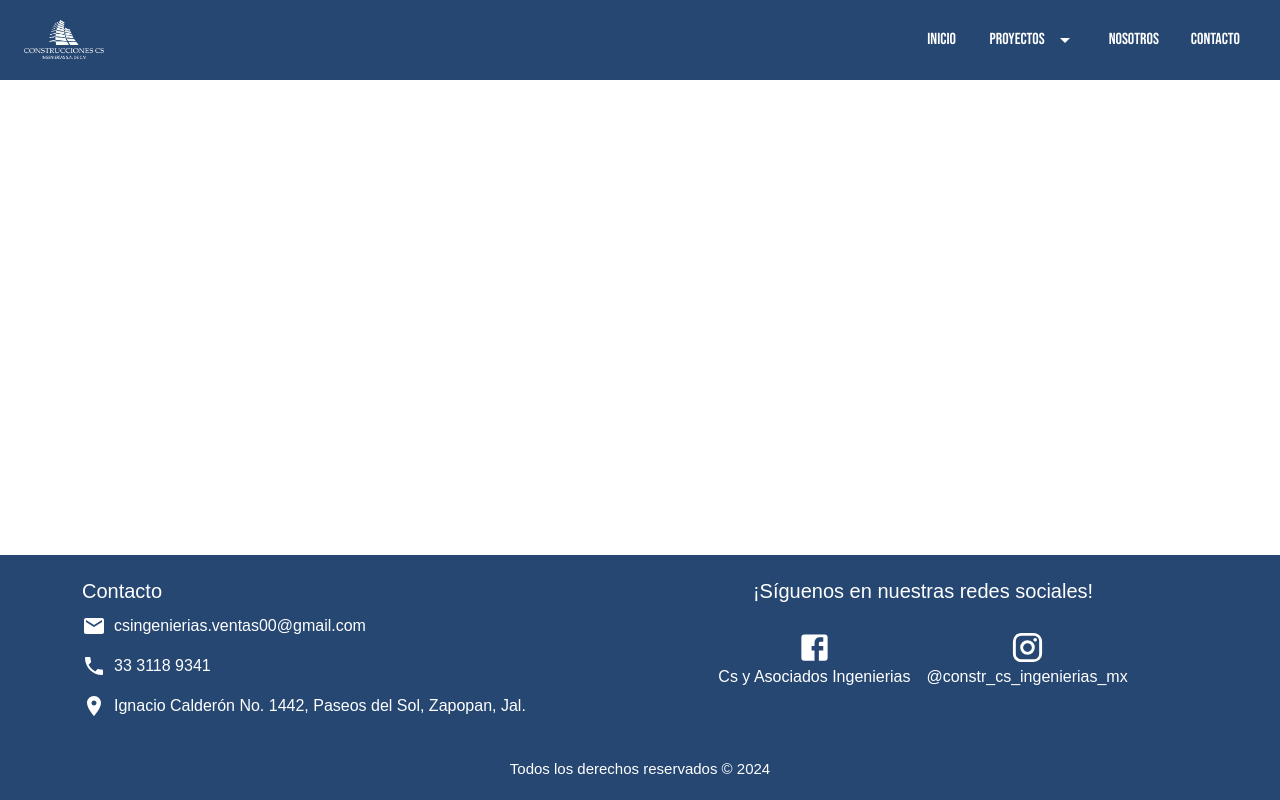
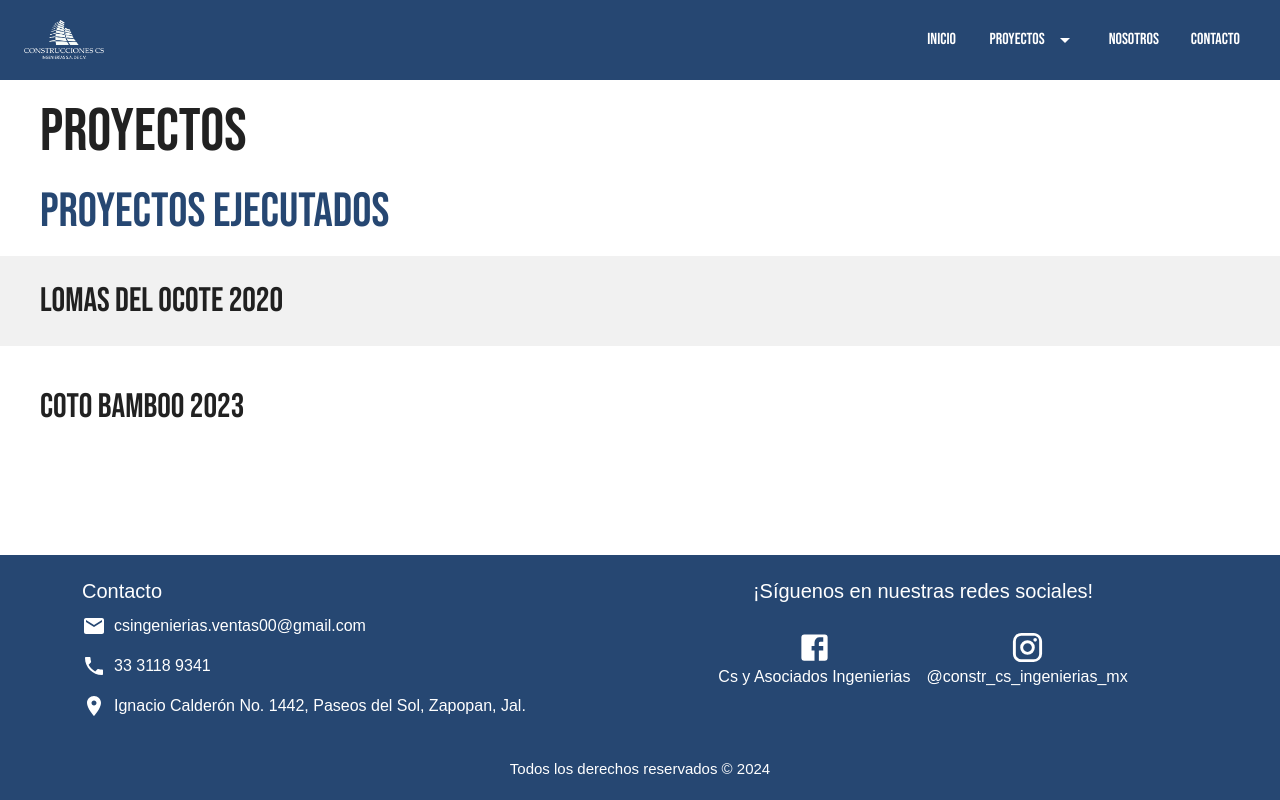
Before and after one commit to Oscar009/csingenierias, a Next.js app: page /projects/completed in a window 1280 px wide. Built offline with nearby package versions, Linux system fonts and the light colour scheme.

Commit message:
Added animations

```diff
--- a/app/(screens)/contact/CustomForm.tsx
+++ b/app/(screens)/contact/CustomForm.tsx
@@ -5,6 +5,7 @@ import { TextField, Button, Typography, Grid2 } from "@mui/material";
 import * as yup from "yup";
 import { yupResolver } from "@hookform/resolvers/yup";
 import { sendEmail } from "./services/emailService";
+import AnimatedText from "@/app/components/Animated/AnimatedText";
 
 // Definir los tipos de datos del formulario
 interface IFormInput {
@@ -73,6 +74,7 @@ const CustomForm: React.FC = () => {
   }, []);
 
   return (
+    <AnimatedText direction="right">
       <form onSubmit={handleSubmit(onSubmit)}>
         <Grid2 container spacing={2}>
           {/* Campo de Nombre */}
@@ -165,6 +167,7 @@ const CustomForm: React.FC = () => {
           )}
         </Grid2>
       </form>
+    </AnimatedText>
   );
 };
 
--- a/app/(screens)/contact/WhatsappMessage.tsx
+++ b/app/(screens)/contact/WhatsappMessage.tsx
@@ -2,6 +2,7 @@
 import { Box, Button } from '@mui/material'
 import React from 'react'
 import WhatsAppIcon from '@mui/icons-material/WhatsApp';
+import AnimatedText from '@/app/components/Animated/AnimatedText';
 
 export const WhatsappMessage = () => {
   const handleSendMessage = () => {
@@ -18,6 +19,7 @@ export const WhatsappMessage = () => {
   };
 
   return (
+    <AnimatedText direction="right">
       <Box
         sx={{
           display: 'flex',
@@ -47,5 +49,6 @@ export const WhatsappMessage = () => {
           Enviar Mensaje
         </Button>
       </Box>
+    </AnimatedText>
   );
 }
--- a/app/(screens)/contact/page.tsx
+++ b/app/(screens)/contact/page.tsx
@@ -5,6 +5,7 @@ import React from 'react'
 import CustomForm from './CustomForm'
 import { WhatsappMessage } from './WhatsappMessage'
 import TelegramIcon from '@mui/icons-material/Telegram';
+import AnimatedText from '@/app/components/Animated/AnimatedText'
 
 const ContactPage = () => {
   return (
@@ -12,7 +13,9 @@ const ContactPage = () => {
       <Grid2 size={{ xs: 12, sm: 12, md: 12 }}>
         <Box display={"flex"} alignItems={"center"}>
           <CustomTitle label={"Contacto"} />
-          <TelegramIcon sx={{ fontSize: 50 }} />
+          <AnimatedText direction="right">
+            <TelegramIcon sx={{ fontSize: 50 }} />
+          </AnimatedText>
         </Box>
         <CustomDivider />
       </Grid2>
--- a/app/(screens)/home/photos/cover.ts
+++ b/app/(screens)/home/photos/cover.ts
@@ -2,7 +2,7 @@ export const coverPhotos = [
   {
     src: '/assets/images/cover/P1.jpg',
     altText: '',
-    caption: 'Hacemos que te sientas como en casa 🏠',
+    caption: '',
   },
   {
     src: '/assets/images/cover/P2.jpg',
--- a/app/(screens)/projects/completed/page.tsx
+++ b/app/(screens)/projects/completed/page.tsx
@@ -1,8 +1,61 @@
+import AnimatedText from '@/app/components/Animated/AnimatedText'
+import { CustomSubTitle } from '@/app/components/Titles/CustomSubTitle/CustomSubTitle'
+import { CustomTitle } from '@/app/components/Titles/CustomTitle/CustomTitle'
+import { Grid2, Typography } from '@mui/material'
 import React from 'react'
 
 const ProjectsCompleted = () => {
   return (
-    <div></div>
+    <Grid2 container spacing={2}
+      sx={{
+        width: "100%",
+        margin: "0 auto",
+        marginTop: 2
+      }}
+    >
+
+      <Grid2 container size={{ xs: 12 }} spacing={2} sx={{ paddingInline: 5 }}>
+        <Grid2 size={{ xs: 12, sm: 12, md: 12 }}>
+          <CustomTitle label={"Proyectos"} />
+        </Grid2>
+      </Grid2>
+
+      <Grid2 container size={{ xs: 12 }} spacing={2} sx={{ paddingInline: 5 }}>
+        <Grid2 size={{ xs: 12, sm: 12, md: 12 }}>
+          <CustomSubTitle label={"Proyectos ejecutados"} />
+        </Grid2>
+      </Grid2>
+
+      <Grid2
+        container
+        size={{ xs: 12 }}
+        spacing={2}
+        sx={{
+          backgroundColor: "#f1f1f1",
+          paddingInline: 5,
+          paddingBlock: 3
+        }}
+      >
+        <Grid2 size={{ xs: 12, sm: 12, md: 6 }}>
+          <AnimatedText direction="right">
+            <Typography variant='h4' fontFamily={'Bebas Neue'}>
+              {"Lomas del Ocote 2020"}
+            </Typography>
+          </AnimatedText>
+        </Grid2>
+      </Grid2>
+
+      <Grid2 container size={{ xs: 12 }} spacing={2} sx={{ paddingInline: 5, paddingBlock: 3 }}>
+      <Grid2 size={{ xs: 12, sm: 12, md: 6 }}>
+          <AnimatedText direction="right">
+            <Typography variant='h4' fontFamily={'Bebas Neue'}>
+              {"Coto Bamboo 2023"}
+            </Typography>
+          </AnimatedText>
+        </Grid2>
+      </Grid2>
+
+    </Grid2>
   )
 }
 
--- a/app/components/Titles/CustomSubTitle/CustomSubTitle.tsx
+++ b/app/components/Titles/CustomSubTitle/CustomSubTitle.tsx
@@ -1,5 +1,6 @@
 import { Typography } from '@mui/material'
 import React from 'react'
+import AnimatedText from '../../Animated/AnimatedText';
 
 interface CustomSubTitleProps {
   label: string;
@@ -9,8 +10,10 @@ export const CustomSubTitle = ({
   label,
 }: CustomSubTitleProps) => {
   return (
-    <Typography color='primary' variant='h3' fontFamily={'Bebas Neue'}>
-      {label}
-    </Typography>
+    <AnimatedText direction='right'>
+      <Typography color='primary' variant='h3' fontFamily={'Bebas Neue'}>
+        {label}
+      </Typography>
+    </AnimatedText>
   )
 }
--- a/app/components/Titles/CustomTitle/CustomTitle.tsx
+++ b/app/components/Titles/CustomTitle/CustomTitle.tsx
@@ -1,5 +1,6 @@
 import { Typography } from '@mui/material';
 import React from 'react'
+import AnimatedText from '../../Animated/AnimatedText';
 
 interface CustomTitleProps {
   label: string;
@@ -9,8 +10,10 @@ export const CustomTitle = ({
   label,
 }: CustomTitleProps) => {
   return (
-    <Typography variant='h2' fontFamily={'Bebas Neue'}>
-      {label}
-    </Typography>
+    <AnimatedText direction='right'>
+      <Typography variant='h2' fontFamily={'Bebas Neue'}>
+        {label}
+      </Typography>
+    </AnimatedText>
   )
 }
```
Also changed, not shown: app/(screens)/about/TeamWork.tsx (added, +26 -0 lines), app/(screens)/about/page.tsx (+16 -10 lines). Lines whose indentation alone changed are shown as unchanged.
